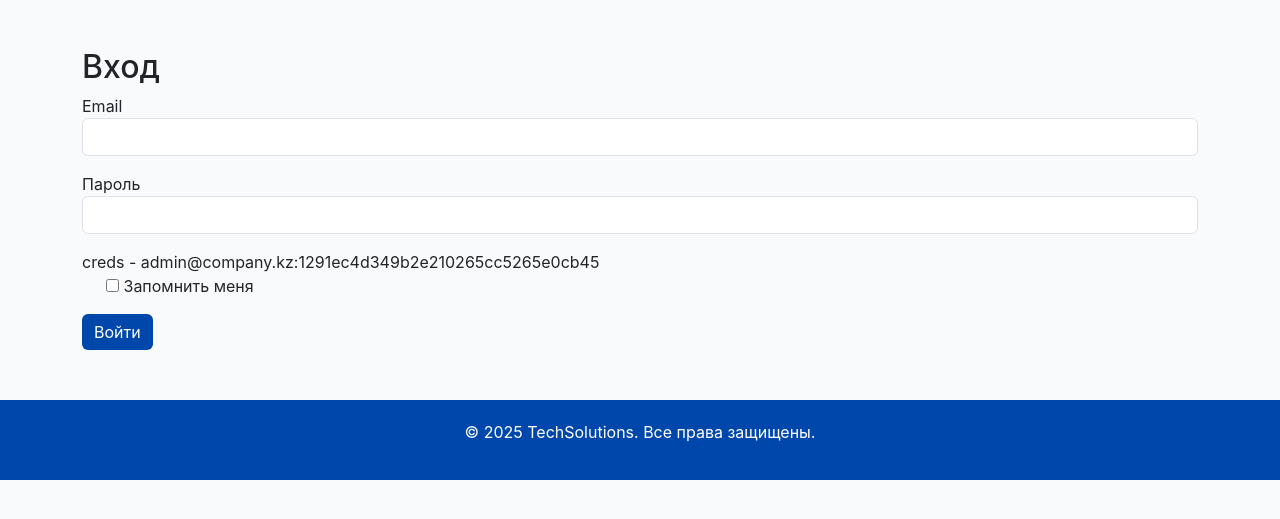
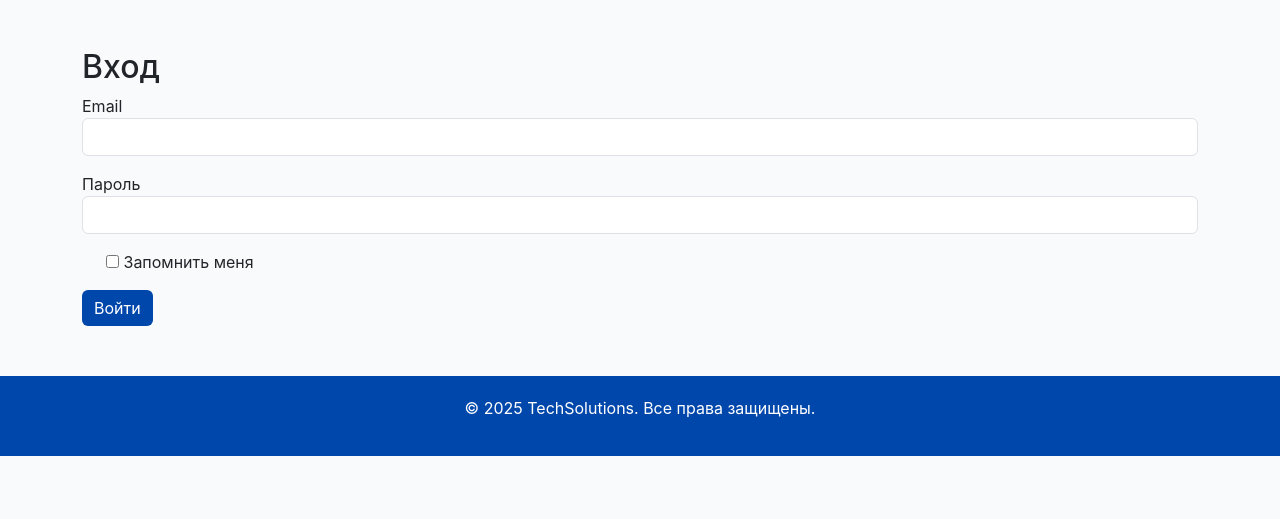
Before and after one commit to oneteck001/TechSolution, a Flask app: page /auth/login in a window 1280 px wide. Shown: the part 56-575 px from the top of the page. Run offline with Flask 3, Linux system fonts and the light colour scheme.

Commit message:
Добавил исправления и подготовил проект к продакшну

```diff
--- a/app/templates/auth/login.html
+++ b/app/templates/auth/login.html
@@ -6,7 +6,7 @@
 <form method="POST">
   {{ form.hidden_tag() }}
   <div class="mb-3">{{ form.email.label }} {{ form.email(class="form-control") }}</div>
-  <div class="mb-3">{{ form.password.label }} {{ form.password(class="form-control") }}</div> creds - admin@company.kz:1291ec4d349b2e210265cc5265e0cb45
+  <div class="mb-3">{{ form.password.label }} {{ form.password(class="form-control") }}</div>
   <div class="form-check mb-3">{{ form.remember() }} {{ form.remember.label }}</div>
   {{ form.submit(class="btn btn-primary") }}
 </form>
```
